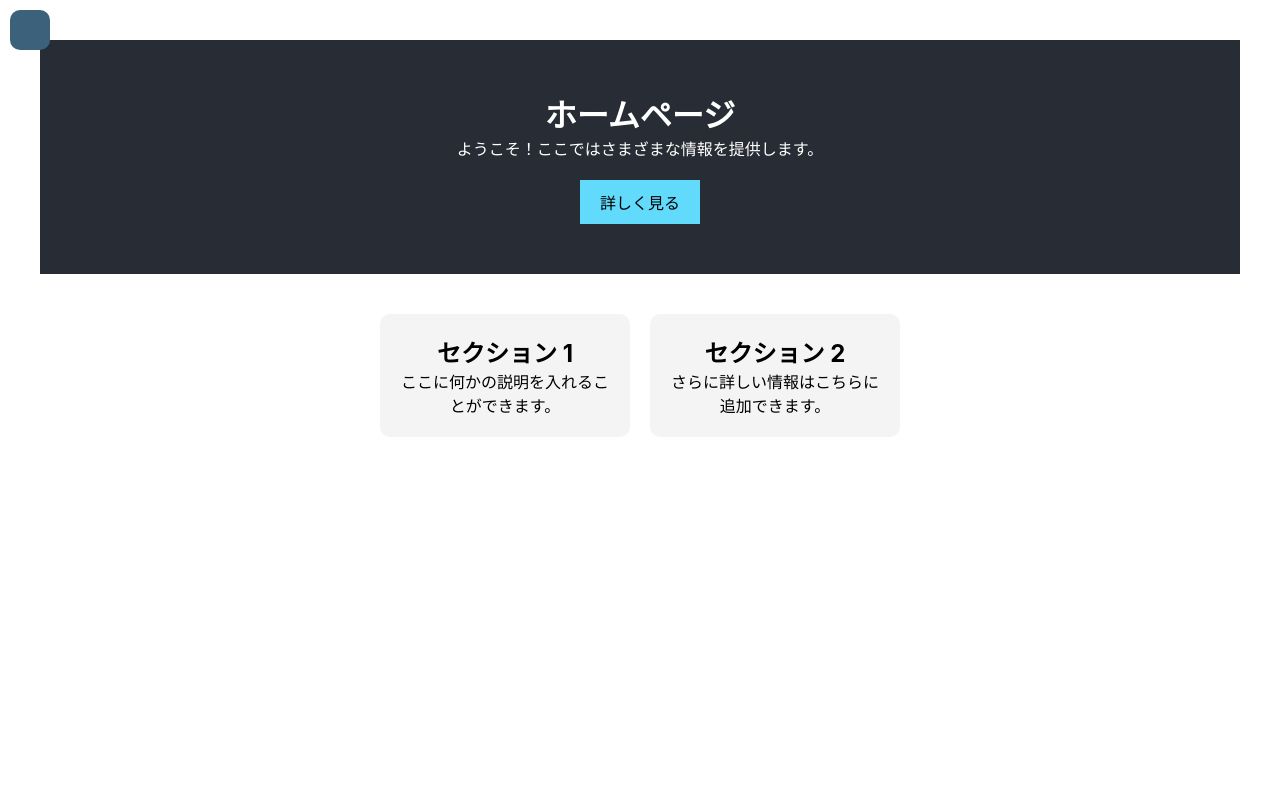
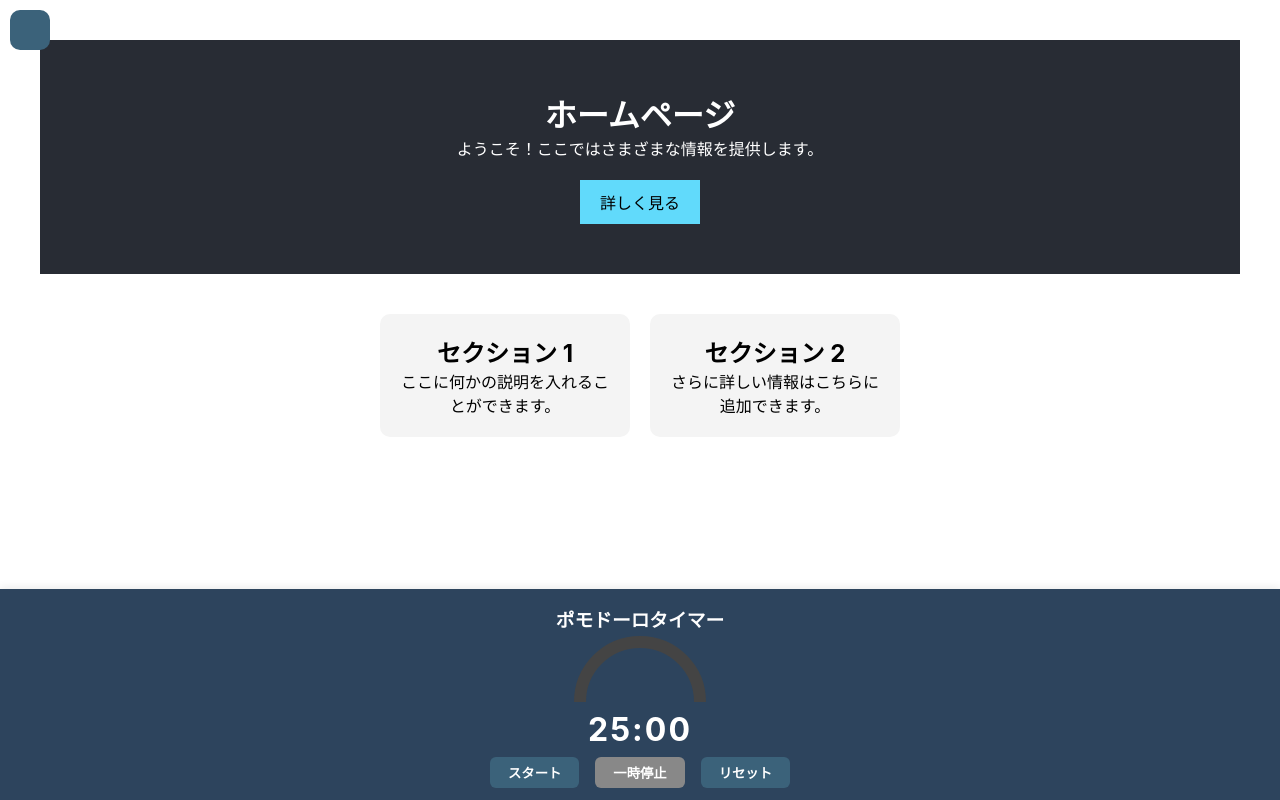
Before and after one commit to 6with9/sample, a React (Create React App) app: page /home in a window 1280 px wide. Built offline with nearby package versions, Linux system fonts and the light colour scheme; some icons are missing.

Commit message:
commit_mosaic_pomodoroTimer

```diff
--- a/src/App.js
+++ b/src/App.js
@@ -15,10 +15,8 @@ function App() {
             <Route path="/home" element={<Home />} />
           </Routes>
         </div>
-
       </div>
     </Router>
-
   );
 }
 
--- /dev/null
+++ b/src/components/PomodoroTimer/PomodoroTimer.css
@@ -0,0 +1,48 @@
+.pomodoro-timer {
+  position: fixed;
+  left: 0;
+  bottom: 0;
+  width: 100vw;
+  background: #2d445d;
+  color: #fff;
+  text-align: center;
+  padding: 16px 0 12px 0;
+  box-shadow: 0 -2px 8px rgba(0,0,0,0.08);
+  z-index: 1000;
+}
+
+.pomodoro-timer .gauge-container {
+  display: flex;
+  flex-direction: column;
+  align-items: center;
+  margin-bottom: 8px;
+}
+
+.pomodoro-timer svg {
+  display: block;
+  margin-bottom: -10px;
+}
+
+.pomodoro-timer .time {
+  font-size: 2rem;
+  margin: 8px 0 0 0;
+  letter-spacing: 2px;
+  font-weight: bold;
+}
+
+.pomodoro-timer .controls button {
+  margin: 0 8px;
+  padding: 6px 18px;
+  border: none;
+  border-radius: 6px;
+  background: #3b627a;
+  color: #fff;
+  font-weight: bold;
+  cursor: pointer;
+  transition: background 0.2s;
+}
+
+.pomodoro-timer .controls button:disabled {
+  background: #888;
+  cursor: not-allowed;
+}
--- /dev/null
+++ b/src/components/PomodoroTimer/PomodoroTimer.js
@@ -0,0 +1,80 @@
+import React, { useState, useRef } from 'react';
+import './PomodoroTimer.css';
+
+const POMODORO_SECONDS = 25 * 60;
+
+function PomodoroTimer() {
+  const [secondsLeft, setSecondsLeft] = useState(POMODORO_SECONDS);
+  const [isRunning, setIsRunning] = useState(false);
+  const intervalRef = useRef(null);
+
+  const startTimer = () => {
+    if (isRunning) return;
+    setIsRunning(true);
+    intervalRef.current = setInterval(() => {
+      setSecondsLeft(prev => {
+        if (prev <= 1) {
+          clearInterval(intervalRef.current);
+          setIsRunning(false);
+          return 0;
+        }
+        return prev - 1;
+      });
+    }, 1000);
+  };
+
+  const pauseTimer = () => {
+    setIsRunning(false);
+    clearInterval(intervalRef.current);
+  };
+
+  const resetTimer = () => {
+    setIsRunning(false);
+    clearInterval(intervalRef.current);
+    setSecondsLeft(POMODORO_SECONDS);
+  };
+
+  const minutes = String(Math.floor(secondsLeft / 60)).padStart(2, '0');
+  const seconds = String(secondsLeft % 60).padStart(2, '0');
+
+  // 半円ゲージ用
+  const percent = 1 - secondsLeft / POMODORO_SECONDS;
+  const radius = 60;
+  const circumference = Math.PI * radius;
+  const progress = percent * circumference;
+
+  return (
+    <div className="pomodoro-timer">
+      <h3>ポモドーロタイマー</h3>
+      <div className="gauge-container">
+        <svg width="140" height="80" viewBox="0 0 140 80">
+          {/* 背景の半円 */}
+          <path
+            d="M 10 70 A 60 60 0 0 1 130 70"
+            fill="none"
+            stroke="#444"
+            strokeWidth="12"
+          />
+          {/* 進捗の半円 */}
+          <path
+            d="M 10 70 A 60 60 0 0 1 130 70"
+            fill="none"
+            stroke="#ff6b6b"
+            strokeWidth="12"
+            strokeDasharray={circumference}
+            strokeDashoffset={circumference - progress}
+            style={{ transition: 'stroke-dashoffset 0.5s linear' }}
+          />
+        </svg>
+        <div className="time">{minutes}:{seconds}</div>
+      </div>
+      <div className="controls">
+        <button onClick={startTimer} disabled={isRunning}>スタート</button>
+        <button onClick={pauseTimer} disabled={!isRunning}>一時停止</button>
+        <button onClick={resetTimer}>リセット</button>
+      </div>
+    </div>
+  );
+}
+
+export default PomodoroTimer;
--- a/src/components/Slidebar/Sidebar.css
+++ b/src/components/Slidebar/Sidebar.css
@@ -1,20 +1,20 @@
 .Sidebar {
   background-color: #2d445d;
-  /* 追加 */
   position: fixed;
   left: -220px;
   width: 220px;
   height: 100vh;
-  transition: left 0.4s ease-out;
+  transition: left 0.3s ease-out;
+  /* border-radius: 20px; */
+  z-index: 1200; /* SidebarOverlayより上に */
 }
 
 /* ✅ 小さい画面に最適化 */
 @media screen and (max-width: 600px) {
   .Sidebar {
-    width: 180px; /* ✅ 小さい画面ではコンパクトに */
+    width: 180px;
   }
 }
-
 
 .SidebarList {
   height: auto;
@@ -29,7 +29,6 @@
 .SidebarList .row {
   width: 100%;
   height: 60px;
-  /* background-color: rgb(154, 170, 65); */
   display: flex;
   color: white;
   justify-content: center;
@@ -59,10 +58,9 @@
 
 .SidebarIcon img {
   width: auto;
-  height: 100px; /* 高さを固定 */
-  clip-path: circle(50px at center); /* 高さの半分を半径として円形にクリップ */
-  object-fit: cover; /* 画像の表示を調整 */
-
+  height: 100px;
+  clip-path: circle(50px at center);
+  object-fit: cover;
 }
 
 .SidebarIcon p {
@@ -71,7 +69,6 @@
   font-size: 13px;
 }
 
-/* 追加 */
 .MenuButton {
   position: fixed;
   top: 10px;
@@ -87,12 +84,78 @@
   border-radius: 10px;
 }
 
-/* 追加 */
 .Sidebar.open {
   left: 0;
 }
 
-/* 追加 */
 .Sidebar.closed {
   left: -220px;
 }
+
+.pomodoro-timer {
+  position: fixed;
+  left: 0;
+  bottom: 0;
+  width: 100vw;
+  background: #2d445d;
+  color: #fff;
+  text-align: center;
+  padding: 16px 0 12px 0;
+  box-shadow: 0 -2px 8px rgba(0,0,0,0.08);
+  z-index: 1000;
+}
+
+.pomodoro-timer .gauge-container {
+  display: flex;
+  flex-direction: column;
+  align-items: center;
+  margin-bottom: 8px;
+}
+
+.pomodoro-timer svg {
+  display: block;
+  margin-bottom: -10px;
+}
+
+.pomodoro-timer .time {
+  font-size: 2rem;
+  margin: 8px 0 0 0;
+  letter-spacing: 2px;
+  font-weight: bold;
+}
+
+.pomodoro-timer .controls button {
+  margin: 0 8px;
+  padding: 6px 18px;
+  border: none;
+  border-radius: 6px;
+  background: #3b627a;
+  color: #fff;
+  font-weight: bold;
+  cursor: pointer;
+  transition: background 0.2s;
+}
+
+.pomodoro-timer .controls button:disabled {
+  background: #888;
+  cursor: not-allowed;
+}
+
+.SidebarOverlay {
+  position: fixed;
+  top: 0;
+  left: 0;
+  width: 100vw;
+  height: 100vh;
+  z-index: 1100; /* Sidebarより下、MainContentより上 */
+  background: rgba(40, 60, 80, 0.15);
+  backdrop-filter: blur(4px);
+  pointer-events: auto;
+}
+
+@media screen and (max-width: 600px) {
+  .SidebarOverlay {
+    left: 0;
+    width: 100vw;
+  }
+}
--- a/src/components/Slidebar/Sidebar.js
+++ b/src/components/Slidebar/Sidebar.js
@@ -1,20 +1,29 @@
-import React, { useState } from 'react'
+import React, { useState, useRef, useEffect } from 'react'
 import './Sidebar.css';
 import { useNavigate } from 'react-router-dom'
 import {SidebarData} from './SidebarData.js'
 import SidebarIcon from './SidebarIcon.js'
 import MenuOpenIcon from '@mui/icons-material/MenuOpen';
 
-function Sidebar() {
+function Sidebar({ onSidebarStateChange }) {
   const [isOpen, setIsOpen] = useState(false);
   const navigate = useNavigate();
+  const sidebarRef = useRef(null);
+
+  // Sidebar外クリックで閉じる（オーバーレイで対応するので不要なら削除可）
+  useEffect(() => {
+    if (onSidebarStateChange) onSidebarStateChange(isOpen);
+  }, [isOpen, onSidebarStateChange]);
 
   return (
     <>
       <div className="MenuButton" onClick = {() => setIsOpen(!isOpen)}>
         <MenuOpenIcon />
       </div>
-      <div className={`Sidebar ${isOpen ? 'open': 'closed'}`} onMouseLeave={() => setIsOpen(false)}>
+      <div
+        ref={sidebarRef}
+        className={`Sidebar ${isOpen ? 'open': 'closed'}`}
+      >
         <SidebarIcon />
         <ul className="SidebarList">
           {SidebarData.map((value, key) => (
@@ -31,8 +40,15 @@ function Sidebar() {
           ))}
         </ul>
       </div>
+      {/* サイドバー以外にモザイクをかけるオーバーレイ */}
+      {isOpen && (
+        <div
+          className="SidebarOverlay"
+          onClick={() => setIsOpen(false)}
+        />
+      )}
     </>
   );
 }
 
-export default Sidebar
+export default Sidebar;
--- a/src/pages/Home.js
+++ b/src/pages/Home.js
@@ -1,5 +1,6 @@
 import React from 'react';
 import './Home.css';
+import PomodoroTimer from '../components/PomodoroTimer/PomodoroTimer';
 
 function Home() {
   return (
@@ -19,6 +20,7 @@ function Home() {
           <p>さらに詳しい情報はこちらに追加できます。</p>
         </div>
       </section>
+      <PomodoroTimer />
     </div>
   );
 }
```
Lines whose indentation alone changed are shown as unchanged.
